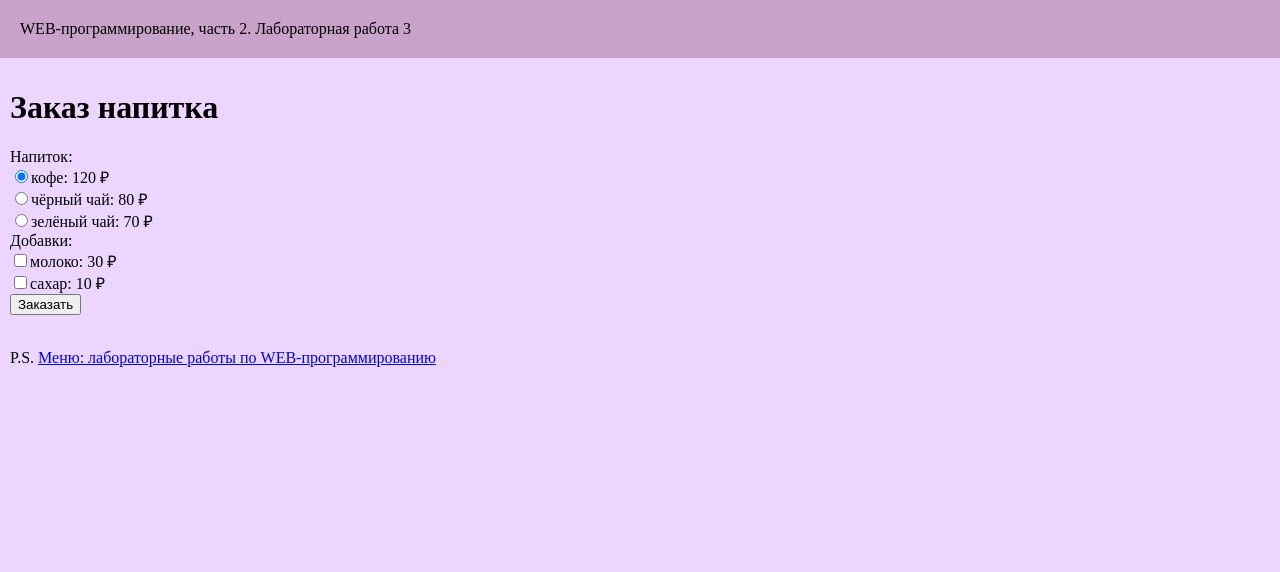
After one commit to Arinaaaaaaaaaa/web-programming-labs-2, a Flask app: page /lab3/order in a window 1280 px wide. The commit adds this page. Shown: the top 572 px of the page. Run offline with Flask 3, Linux system fonts and the light colour scheme.

Commit message:
Заказ напитка

```diff
--- a/lab3.py
+++ b/lab3.py
@@ -20,3 +20,31 @@ def form1():
 
     sex = request.args.get('sex')
     return render_template('form1.html', user=user, age=age, sex=sex, errors=errors)
+
+@lab3.route('/lab3/order')
+def order():
+    return render_template('order.html')
+
+@lab3.route('/lab3/pay')
+def pay():
+    price = 0
+    drink = request.args.get('drink')
+    #Пусть кофе стоит 120 рублей, чёрный чай - 80 рублей, зелёный - 70 рублей.
+    if drink == 'coffee':
+        price = 120
+    elif drink == 'black tea':
+        price = 80
+    else:
+        price = 70
+
+    #Добавка молока удорожает напиток на 30 рублей, а сахара - на 10.
+    if request.args.get('milk') == 'on':
+        price += 30
+    if request.args.get('sugar') == 'on':
+        price += 10
+
+    return render_template('pay.html', price=price)
+
+@lab3.route('/lab3/success')
+def success():
+    return render_template('success.html')
--- a/templates/lab3.html
+++ b/templates/lab3.html
@@ -9,5 +9,8 @@
         <li>
             <a href = "/lab3/form1">Форма</a>
         </li>
+        <li>
+            <a href = "/lab3/order">Заказ напитка</a>
+        </li>
     </ol>
 {% endblock %}
--- /dev/null
+++ b/templates/order.html
@@ -0,0 +1,32 @@
+{% extends "base.html" %}
+
+{% block lab %}Лабораторная работа 3{% endblock %}
+
+{% block main %}
+    <h1>Заказ напитка</h1>
+
+    <form action="/lab3/pay">
+        <div>Напиток:</div>
+        <label>
+            <input type="radio" value="coffee" name="drink" checked>кофе: 120 &#x20bd;
+        </label><br>
+        <label>
+            <input type="radio" value="black tea" name="drink">чёрный чай: 80 &#x20bd;
+        </label><br>
+        <label>
+            <input type="radio" value="green tea" name="drink">зелёный чай: 70 &#x20bd;
+        </label>
+
+        <div>Добавки: </div>
+        <label>
+            <input type="checkbox" name="milk">молоко: 30 &#x20bd;
+        </label><br>
+        <label>
+            <input type="checkbox" name="sugar">сахар: 10 &#x20bd;
+        </label>
+
+        <div>
+            <button type="submit">Заказать</button>
+        </div>
+    </form>
+{% endblock %}
```
Also changed, not shown: templates/pay.html (added, +33 -0 lines), templates/success.html (added, +12 -0 lines).
